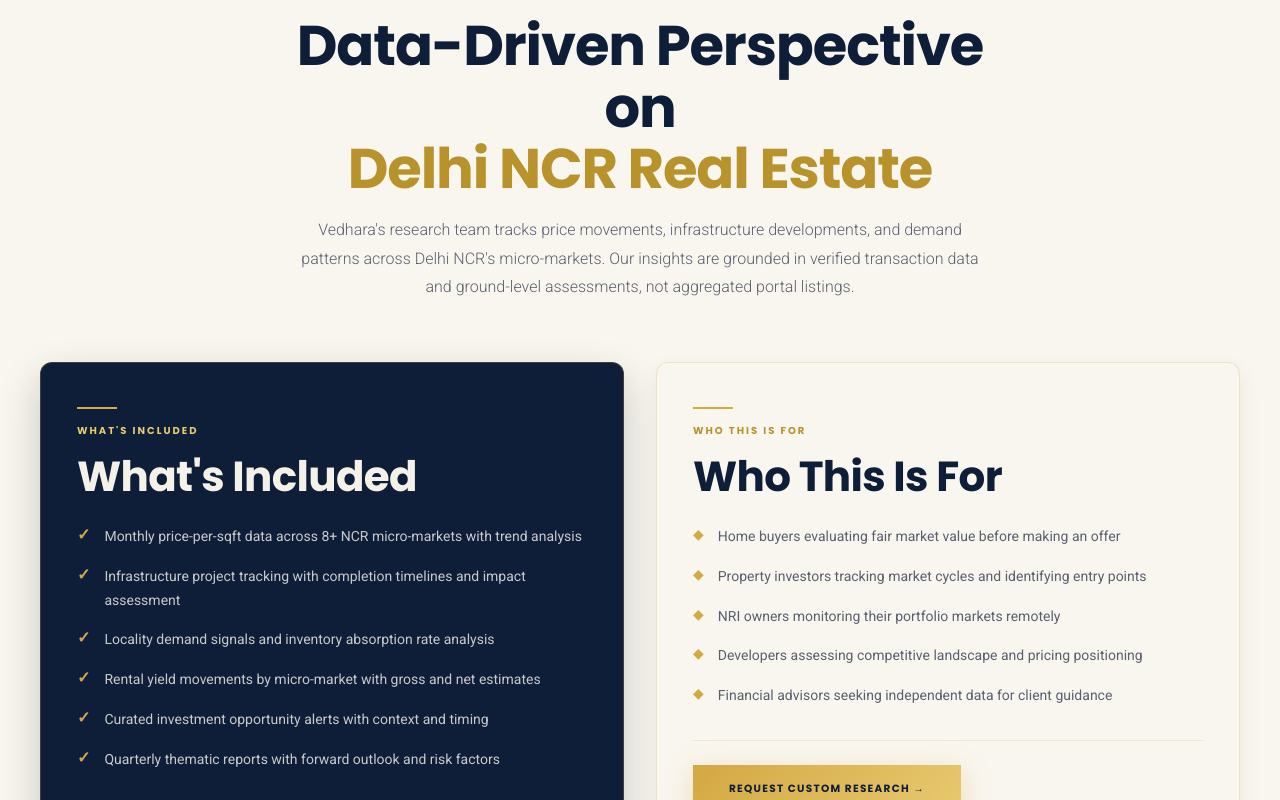
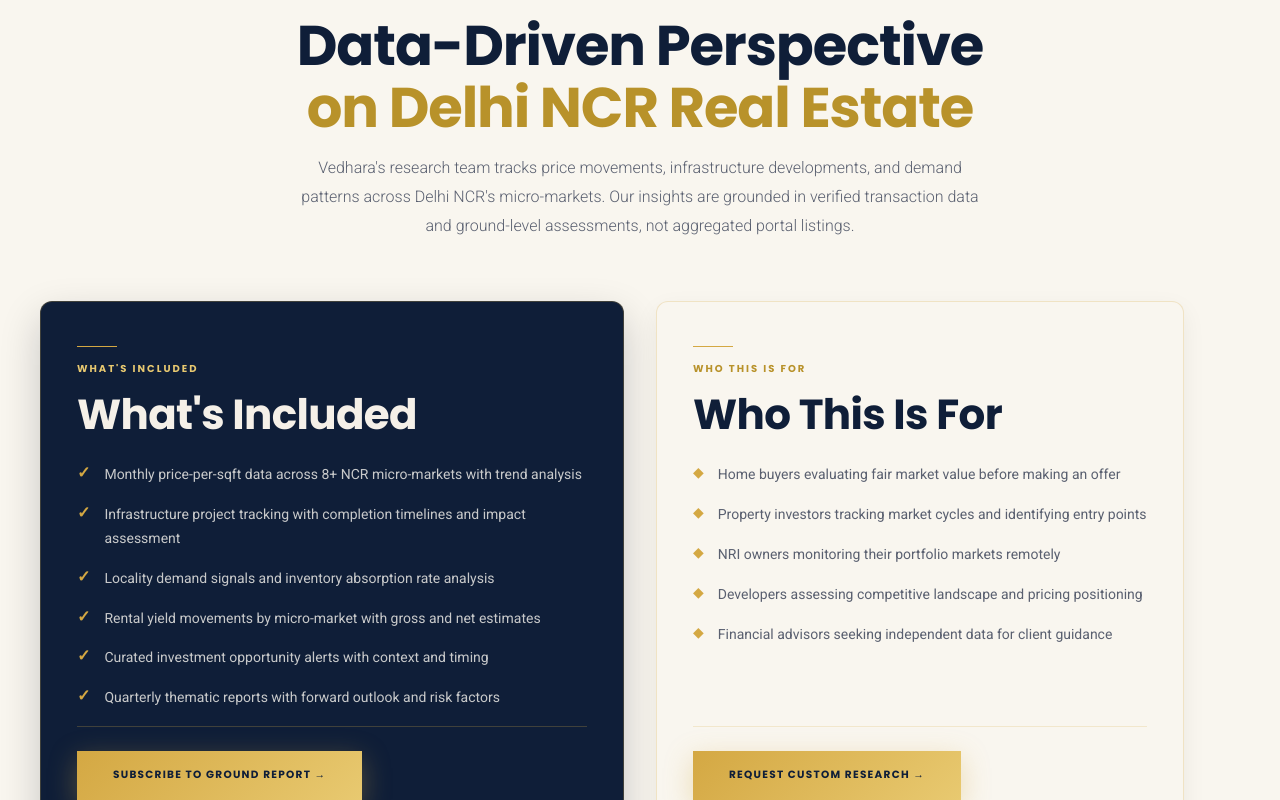
Before and after one commit to mohit1661-ai/Vedhara-Group-Supabase, a Next.js app: page /market-insights in a window 1280 px wide. Shown: the part 680-1480 px from the top of the page. Built offline with nearby package versions, Linux system fonts and the light colour scheme.

Commit message:
Market insights: fix H2 break, align CTAs in cards, add hover-lift to Why Vedhara

```diff
--- a/app/market-insights/page.tsx
+++ b/app/market-insights/page.tsx
@@ -100,7 +100,7 @@ export default function MarketInsightsPage() {
             <span className="v-line" style={{ margin:"0 auto 14px" }} />
             <p className="eyebrow" style={{ color:"var(--gold-dk)",marginBottom:14 }}>Market Intelligence</p>
             <h2 className="heading-xl" style={{ color:"var(--navy)",marginBottom:16 }}>
-              Data-Driven Perspective on<br /><span style={{ color:"var(--gold-dk)" }}>Delhi NCR Real Estate</span>
+                Data-Driven Perspective<br /><span style={{ color:"var(--gold-dk)" }}>on Delhi NCR Real Estate</span>
             </h2>
             <p className="body-lg" style={{ color:"var(--slate)",lineHeight:1.8 }}>
               Vedhara's research team tracks price movements, infrastructure developments, and demand patterns across Delhi NCR's micro-markets. Our insights are grounded in verified transaction data and ground-level assessments, not aggregated portal listings.
@@ -112,9 +112,10 @@ export default function MarketInsightsPage() {
       {/* What's Included + Who This Is For */}
       <section style={{ background:"var(--cream)",padding:"60px 32px" }}>
         <div style={{ maxWidth:1200,margin:"0 auto",display:"grid",gridTemplateColumns:"1fr 1fr",gap:32 }} className="grid-2">
-          <ScrollReveal>
-            <div className="gold-frame-card gfc-navy" style={{ padding:"44px 36px",boxShadow:"0 16px 40px rgba(9,15,29,0.2)" }}>
+          <ScrollReveal style={{ display:"flex" }}>
+            <div className="gold-frame-card gfc-navy" style={{ padding:"44px 36px",boxShadow:"0 16px 40px rgba(9,15,29,0.2)",display:"flex",flexDirection:"column" }}>
               <span className="v-line" style={{ background:"var(--gold)" }} />
+              <div style={{ flex:1 }}>
                 <p className="eyebrow" style={{ color:"var(--gold-lt)",marginBottom:14 }}>What's Included</p>
                 <h2 className="heading-lg" style={{ color:"var(--light)",marginBottom:24 }}>What's Included</h2>
                 {includedItems.map(item=>(
@@ -123,14 +124,16 @@ export default function MarketInsightsPage() {
                     <span className="body-md" style={{ color:"rgba(252,250,244,0.78)",lineHeight:1.7 }}>{item}</span>
                   </div>
                 ))}
-              <div style={{ marginTop:32,paddingTop:24,borderTop:"1px solid rgba(212,168,67,0.25)" }}>
+              </div>
+              <div style={{ paddingTop:24,borderTop:"1px solid rgba(212,168,67,0.25)" }}>
                 <Link href="/contact" className="btn btn-primary">Subscribe to Ground Report →</Link>
               </div>
             </div>
           </ScrollReveal>
-          <ScrollReveal delay={120} direction="right">
-            <div className="gold-frame-card gfc-cream" style={{ padding:"44px 36px",boxShadow:"0 8px 24px rgba(9,15,29,0.06)" }}>
+          <ScrollReveal delay={120} direction="right" style={{ display:"flex" }}>
+            <div className="gold-frame-card gfc-cream" style={{ padding:"44px 36px",boxShadow:"0 8px 24px rgba(9,15,29,0.06)",display:"flex",flexDirection:"column" }}>
               <span className="v-line" style={{ background:"var(--gold)" }} />
+              <div style={{ flex:1 }}>
                 <p className="eyebrow" style={{ color:"var(--gold-dk)",marginBottom:14 }}>Who This Is For</p>
                 <h2 className="heading-lg" style={{ color:"var(--navy)",marginBottom:24 }}>Who This Is For</h2>
                 {whoForItems.map(item=>(
@@ -139,7 +142,8 @@ export default function MarketInsightsPage() {
                     <span className="body-md" style={{ color:"var(--slate)",lineHeight:1.7 }}>{item}</span>
                   </div>
                 ))}
-              <div style={{ marginTop:32,paddingTop:24,borderTop:"1px solid rgba(212,168,67,0.2)" }}>
+              </div>
+              <div style={{ paddingTop:24,borderTop:"1px solid rgba(212,168,67,0.2)" }}>
                 <Link href="/contact" className="btn btn-dark">Request Custom Research →</Link>
               </div>
             </div>
@@ -166,7 +170,7 @@ export default function MarketInsightsPage() {
           <div style={{ display:"grid",gridTemplateColumns:"1fr 1fr",gap:24 }} className="grid-2">
             {differentiators.map((d,i)=>(
               <ScrollReveal key={d.title} delay={i * 100}>
-                <div style={{ background:"var(--cream)",border:"1px solid rgba(212,168,67,0.15)",borderRadius:16,overflow:"hidden",height:"100%",display:"flex",flexDirection:"column",boxShadow:"0 4px 20px rgba(9,15,29,0.04)" }}>
+                <div className="hover-lift" style={{ background:"var(--cream)",border:"1px solid rgba(212,168,67,0.15)",borderRadius:16,overflow:"hidden",height:"100%",display:"flex",flexDirection:"column",boxShadow:"0 4px 20px rgba(9,15,29,0.04)" }}>
                   <div style={{ height:3,background:"linear-gradient(90deg,var(--gold),var(--gold-lt))",flexShrink:0 }} />
                   <div style={{ padding:"28px 28px 24px",flex:1,display:"flex",flexDirection:"column" }}>
                     <div style={{ display:"flex",alignItems:"center",gap:10,marginBottom:12 }}>
```
Lines whose indentation alone changed are shown as unchanged.
